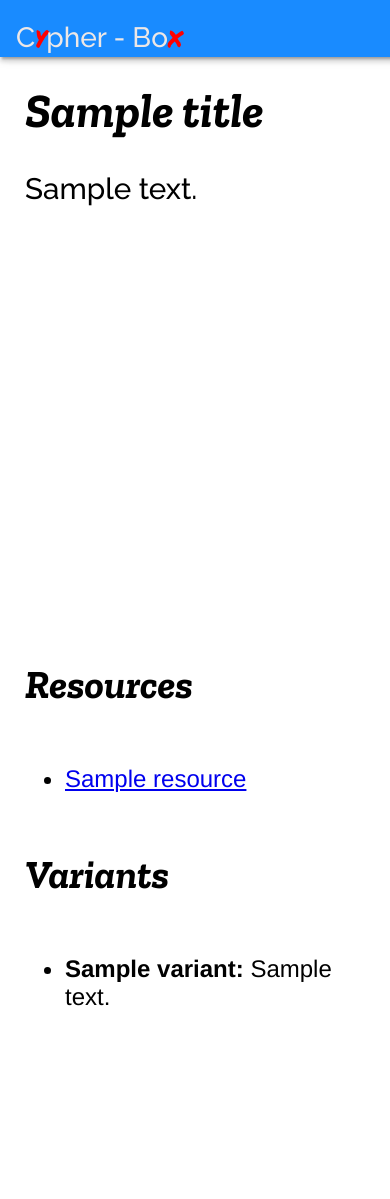
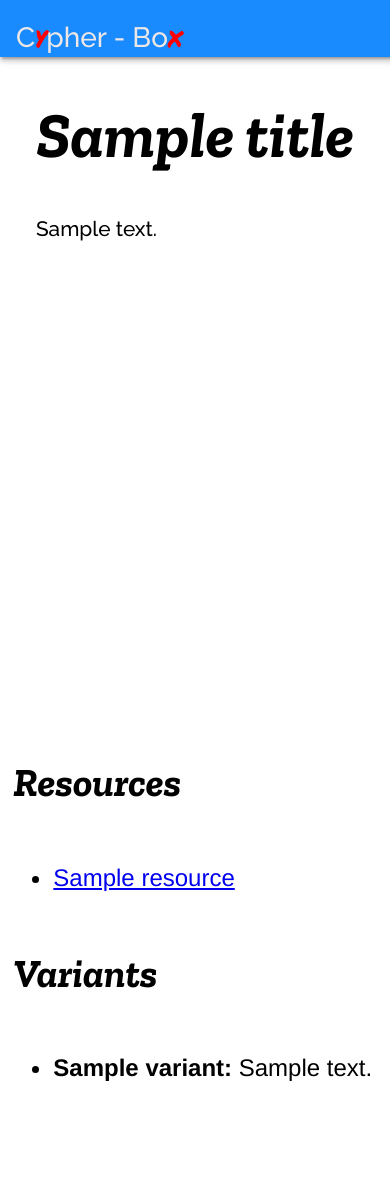
Before and after one commit to Priyanshu-001/cypher-box, a Django app: template main/templates/main/tools.html in a window 390 px wide. Run offline with Django 3.2, Linux system fonts and the light colour scheme; the template is opened without the code that fills it: most values are stand-ins (such as "Sample title", 1, 10 or a date in 2020).

Commit message:
made better for mobile

```diff
--- a/main/templates/main/tools.html
+++ b/main/templates/main/tools.html
@@ -7,9 +7,9 @@
 	<h1>
 		{{title.name}}
 	</h1>
-	<p>
+	<article>
 	{{title.description}}
-</p>
+	</article>
 	{% include title.link %}
 </div>
 <aside class="sidebar">
--- a/static/c1.css
+++ b/static/c1.css
@@ -57,7 +57,7 @@ t2
 main {
 
 
-   transition: all .25s linear;
+   transition: all .82s ease-out;
    background-color: #ffffff;
    align-content:center;
    min-height: 100vh;
@@ -77,22 +77,7 @@ main {
   flex-wrap: wrap;
 
 }
-/*@media screen and (min-width: 900px) {
-    .main
-    {
 
-      width: 89vw;
-      margin: 0 auto 0 auto;
-    }
-  }
-@media screen and (max-width: 900px)
-{
-  .main
-  {   margin-left: 0vw;
-      margin-right: 0vw;
-      width: 100vw
-  }
-}*/
 .gallery a
 {
       text-decoration-line: none;
@@ -117,7 +102,6 @@ max-width: 450px
 .snippets
 {    background: #990000;
     max-width: 24vw;
-
     color: white;
     min-width: 150PX;
     height: 100px;
@@ -168,3 +152,21 @@ flex-direction: column;
 align-items: flex-start;
 justify-content: left;
 }
+
+@media only screen and (max-width:800px)
+{
+  main{
+    flex-direction: column;
+     padding: 25px 1ch 25px 1ch;
+     margin-right: 0px;
+     margin-left: 0px;
+     overflow-wrap: anywhere;
+  }
+  .snippets{
+    width: fit-content;
+    min-height: fit-content;
+    border-radius: 0px;
+
+  }
+
+}
--- a/static/c2.css
+++ b/static/c2.css
@@ -1,19 +1,22 @@
 @import url('https://fonts.googleapis.com/css2?family=Raleway:wght@500&family=Zilla+Slab:ital,wght@1,700&display=swap');
 
-p{
+article{
 	font-family: 'Raleway', sans-serif;
-	font-size: 1.85rem;
+    font-size: 1.3rem;
+    max-width: 60ch;
+    overflow-wrap: break-word;
 }
 h1
 {
-  padding-top: 10px;
-  font-size: 3rem;
+  font-size: 4rem;
+   padding-top: 0.4ch;
 
   font-family: 'Zilla Slab', serif;
 }
 main
 {
 	flex-direction: row;
+	flex-direction: space-around;
 }
 h2
 {
@@ -23,17 +26,19 @@ h2
 }
 .info
 {
-  flex: 3;
- /* width: 75%;*/
- 		margin-right: 55px;
+  	flex: 3;
+  	margin: 0px auto 0px auto;
+  	 max-width: fit-content;
 
 
 }
 .sidebar
-{	padding-top: 85px;
-	flex: 2;
-	position: sticky;
-	right: 0px;
+{	max-width: fit-content;
+    padding-top: 85px;
+    flex: 1;
+    padding-left: 3ch;
+    position: sticky;
+    right: 0px;
 }
 .mini-container
 p
@@ -50,14 +55,15 @@ input{
 	font-size: 1.5rem;
 }
  .message{
+ 	box-sizing: border-box;
 	border-color: red;
     border-width: thick;
     margin: 10px;
     min-height: 3rem;
     background: #ff5656;
     color: white;
-    padding: 5px
-}
+    padding: 1.2ch
+    }
 body{
 	font-size: 1.5rem;
 }
@@ -66,6 +72,12 @@ input [type="number"]
 	font-size: 1rem;
 	width: fit-content;
 }
+.holder
+{
+	display: flex;
+	padding-top: 2ch;
+	flex-direction: column;
+}
 #mapping  {
   border: 1px solid black;
 }
@@ -73,6 +85,13 @@ input [type="number"]
 {
   main{
     flex-direction: column;
+     padding: 25px 1ch 25px 1ch;
+     margin-right: 0px;
+     margin-left: 0px;
   }
+  .sidebar
+{
+	padding-left: 0px;
+}
 
 }
--- a/static/snippets/caesar.js
+++ b/static/snippets/caesar.js
@@ -6,7 +6,7 @@ view = new Vue({
 		ciphertext: '',
 		latest: true,
 		shift: (text, k, preseveCaps = true)=>{
-
+				k=k%26;
 		var newText = '';
 
 		if (!preseveCaps)
```
Also changed, not shown: main/templates/codes/affine.html (+34 -34 lines), main/templates/codes/caesar.html (+18 -17 lines), main/templates/codes/morse.html (+15 -15 lines), static/snippets/morse.js (+8 -3 lines), website/settings.py (+5 -3 lines), static/web.webmanifest.
